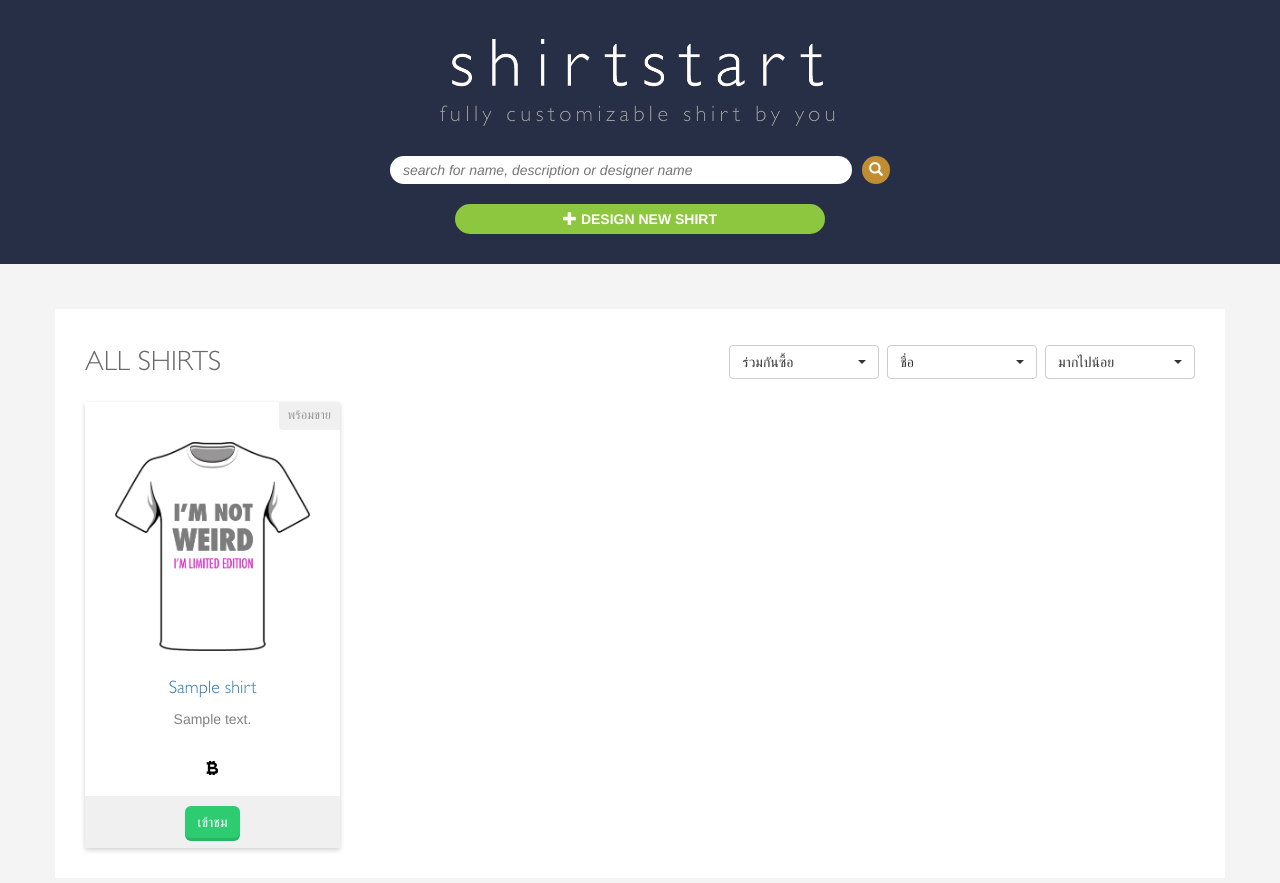
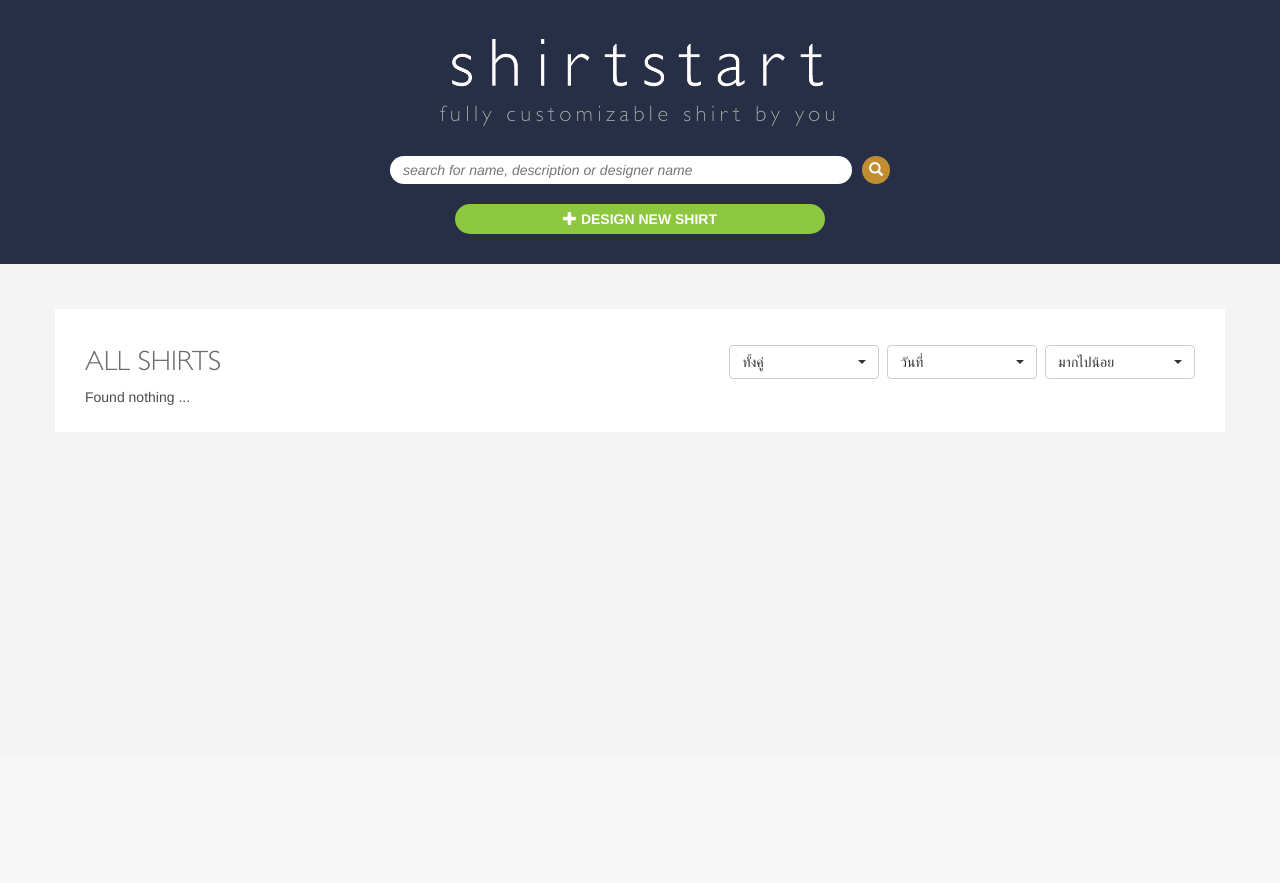
Before and after one commit to ipat/shirtstart, a Django app: page /catalog/ in a window 1280 px wide. Shown: the part 44-927 px from the top of the page. After the commit the page ends 449 px from the top, so only its background shows below. Run offline with Django 3.2, Linux system fonts and the light colour scheme; tables that the repository leaves empty hold one stand-in row (values such as "Sample post"); some libraries are stand-ins or nearby versions.

Commit message:
update catalog and font sizes

```diff
--- a/requirements.txt
+++ b/requirements.txt
@@ -1,3 +1,4 @@
 Django
 cx_Oracle
 django-split-settings
+MySQL-python
--- a/static/sass/catalog.sass
+++ b/static/sass/catalog.sass
@@ -49,12 +49,15 @@
       .content
         .title
           font-family: "gillsans"
-          font-size: 1.8rem
+          font-size: 2rem
           text-align: center
           line-height: 1.3
           font-weight: lighter
+          margin: 0px
 
         .description
+          margin: 0px
+          margin-top: 5px
           padding: 0px 30px
           text-align: center
           color: rgb(130,130,130)
--- a/static/sass/home.sass
+++ b/static/sass/home.sass
@@ -43,12 +43,15 @@
         zoom: 1.5
         .title
           font-family: "gillsans"
-          font-size: 1.8rem
+          font-size: 2rem
           text-align: center
           line-height: 1.3
           font-weight: lighter
+          margin: 0px
 
         .description
+          margin: 0px
+          margin-top: 5px
           padding: 0px 30px
           text-align: center
           color: rgb(130,130,130)
--- a/static/style/catalog.css
+++ b/static/style/catalog.css
@@ -38,11 +38,14 @@
           width: 100%; }
       #catalog-wrapper .each-shirt-wrapper .each-shirt-inner .content .title {
         font-family: "gillsans";
-        font-size: 1.8rem;
+        font-size: 2rem;
         text-align: center;
         line-height: 1.3;
-        font-weight: lighter; }
+        font-weight: lighter;
+        margin: 0px; }
       #catalog-wrapper .each-shirt-wrapper .each-shirt-inner .content .description {
+        margin: 0px;
+        margin-top: 5px;
         padding: 0px 30px;
         text-align: center;
         color: #828282; }
--- a/templates/catalog.html
+++ b/templates/catalog.html
@@ -22,6 +22,7 @@
                 <option value="likes">จำนวน Likes</option>
                 <option value="comments">จำนวน Comment</option>
                 <option value="price">ราคา</option>
+                <option value="time">วันที่</option>
               </select>
               <select id="sort-filter" class="filter" name="sort" data-header="เรียงลำดับ">
                 <option value="ZtoA">มากไปน้อย</option>
@@ -47,21 +48,29 @@
             });
 
             // set defaults
-            if (filters.shirt_type) {
+            if (!filters.shirt_type) {
+              filters.shirt_type = 'both';
+            }
+            if (!filters.attribute) {
+              filters.attribute = 'time';
+            }
+            if (!filters.sort) {
+              filters.sort = 'ZtoA';
+            }
+            console.log(filters);
             $('#shirt-type-filter').selectpicker('val', filters.shirt_type);
-            }
-            if (filters.attribute) {
             $('#attribute-filter').selectpicker('val', filters.attribute);
-            }
-            if (filters.sort) {
             $('#sort-filter').selectpicker('val', filters.sort);
-            }
           </script>
         </h1>
       </div>
     </div>
     <div class="row">
-
+      {% if all_shirt|length == 0 %}
+        <div class="col-sm-12">
+          <p>Found nothing ...</p>
+        </div>
+      {% else %}
         {% for shirt in all_shirts %}
           <div class="each-shirt-wrapper col-sm-3">
             <div class="each-shirt-inner">
@@ -135,6 +144,7 @@
             </div>
           </div>
         {% endfor %}
+      {% endif %}
 
     </div>
     </div>
```
Also changed, not shown: static/style/home.css (+6 -2 lines). Lines whose indentation alone changed are shown as unchanged.
